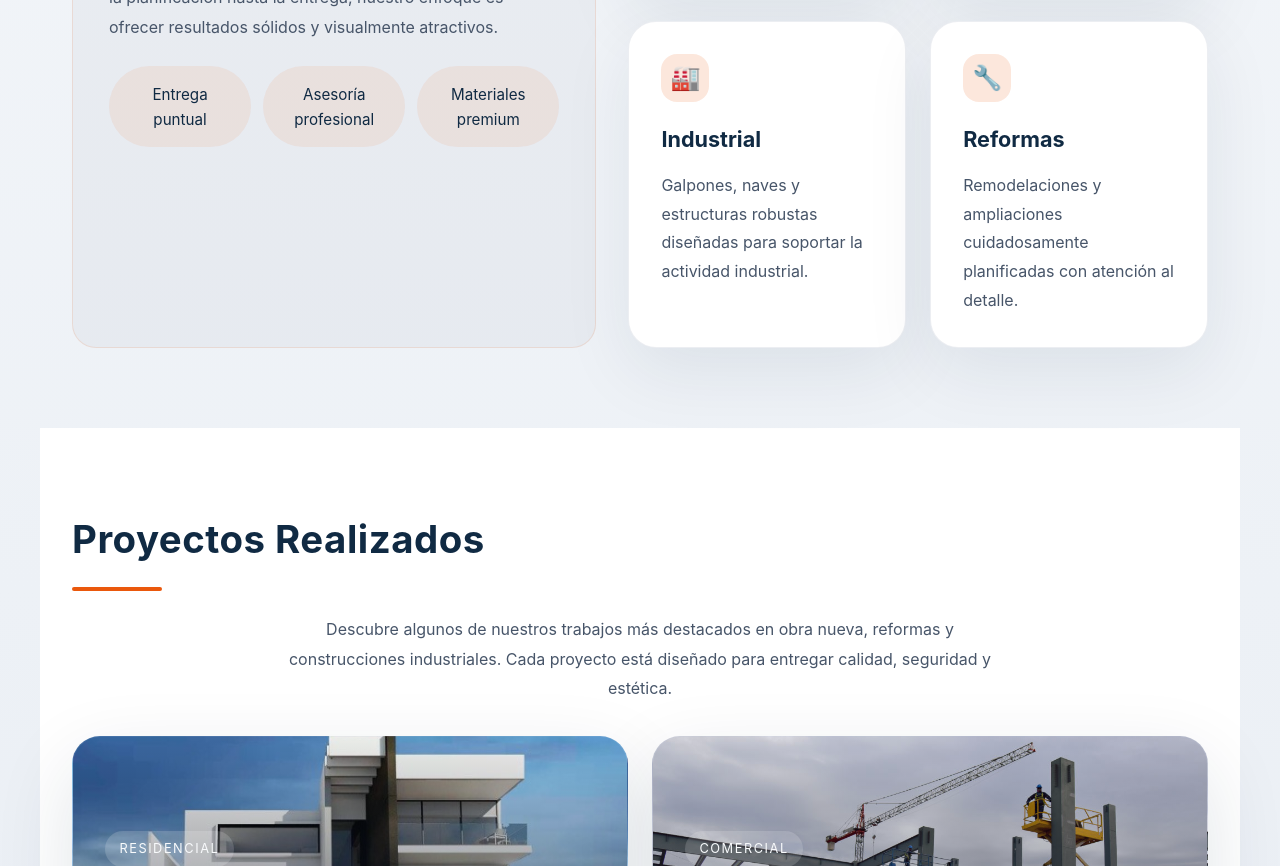
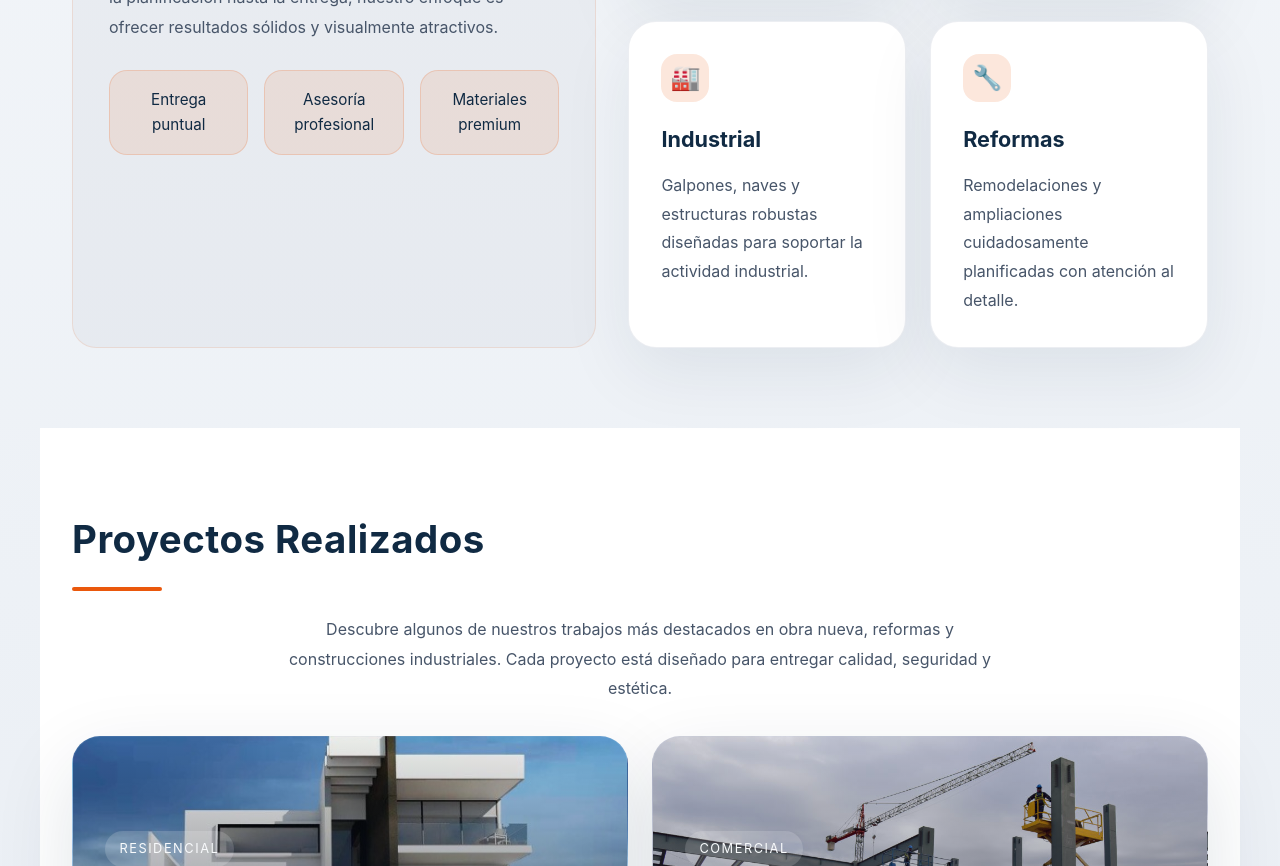
Before and after one commit to Sebastian02768/contru, a plain HTML site: page index.html in a window 1280 px wide. Shown: the part 1321-2187 px from the top of the page. Drawn offline with Linux system fonts and the light colour scheme.

Commit message:
diseño3

```diff
--- a/styles.css
+++ b/styles.css
@@ -207,18 +207,28 @@ body {
 .service-highlights {
 	display: grid;
 	grid-template-columns: repeat(3, minmax(0, 1fr));
-	gap: 0.75rem;
-	margin-top: 1.5rem;
+	gap: 1rem;
+	margin-top: 1.75rem;
 }
 
 .service-highlights span {
-	display: block;
-	padding: 0.95rem 1rem;
-	background: rgba(234, 88, 12, 0.08);
-	border-radius: 999px;
+	display: inline-flex;
+	align-items: center;
+	justify-content: center;
+	padding: 1rem 1.2rem;
+	background: rgba(234, 88, 12, 0.1);
+	border: 1px solid rgba(234, 88, 12, 0.18);
+	border-radius: 18px;
 	font-size: 0.95rem;
 	color: var(--text);
 	text-align: center;
+	transition: transform 0.25s ease, background 0.25s ease, border-color 0.25s ease;
+}
+
+.service-highlights span:hover {
+	background: rgba(234, 88, 12, 0.16);
+	border-color: rgba(234, 88, 12, 0.24);
+	transform: translateY(-2px);
 }
 
 .service-grid {
```
